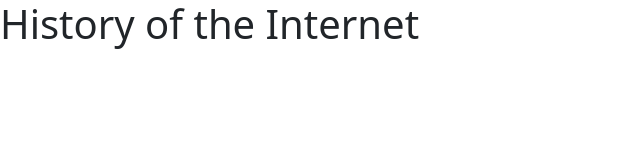
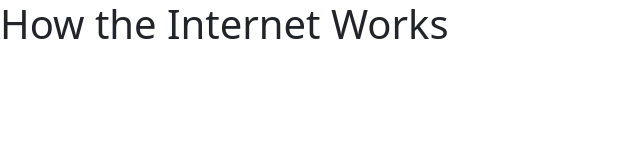
Before and after one commit to AMinocha93/InternetWorks, a plain HTML site: page docs/index.html in a window 1280 px wide. Shown: the whole page, without its empty margins (0-640 px from the left). Drawn offline with nearby package versions, Linux system fonts and the light colour scheme.

```diff
--- a/docs/index.html
+++ b/docs/index.html
@@ -11,7 +11,7 @@
     <title>Hello, world!</title>
 </head>
 <body>
-<h1>History of the Internet</h1>
+<h1>How the Internet Works</h1>
 
 <!-- Optional JavaScript; choose one of the two! -->
 
```
